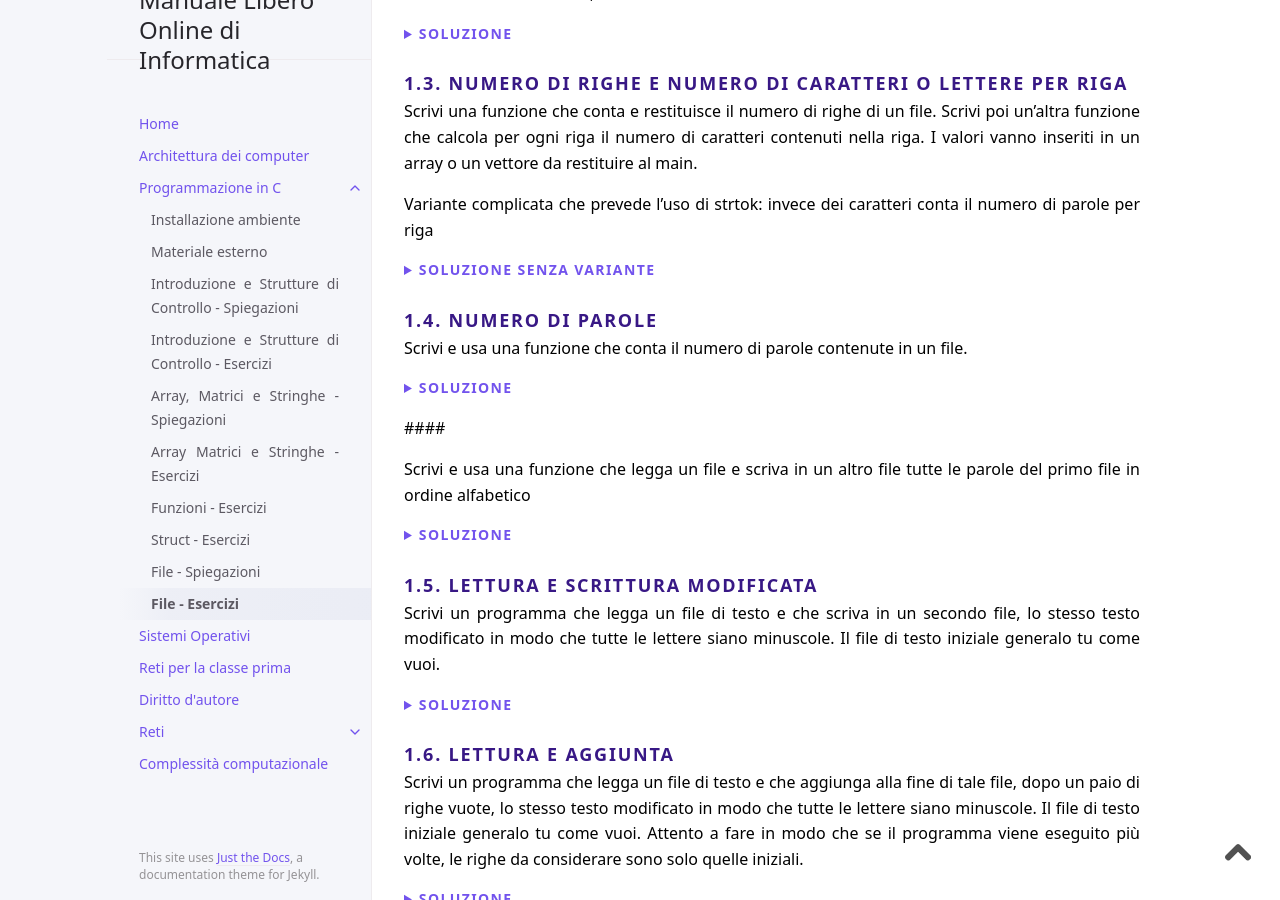
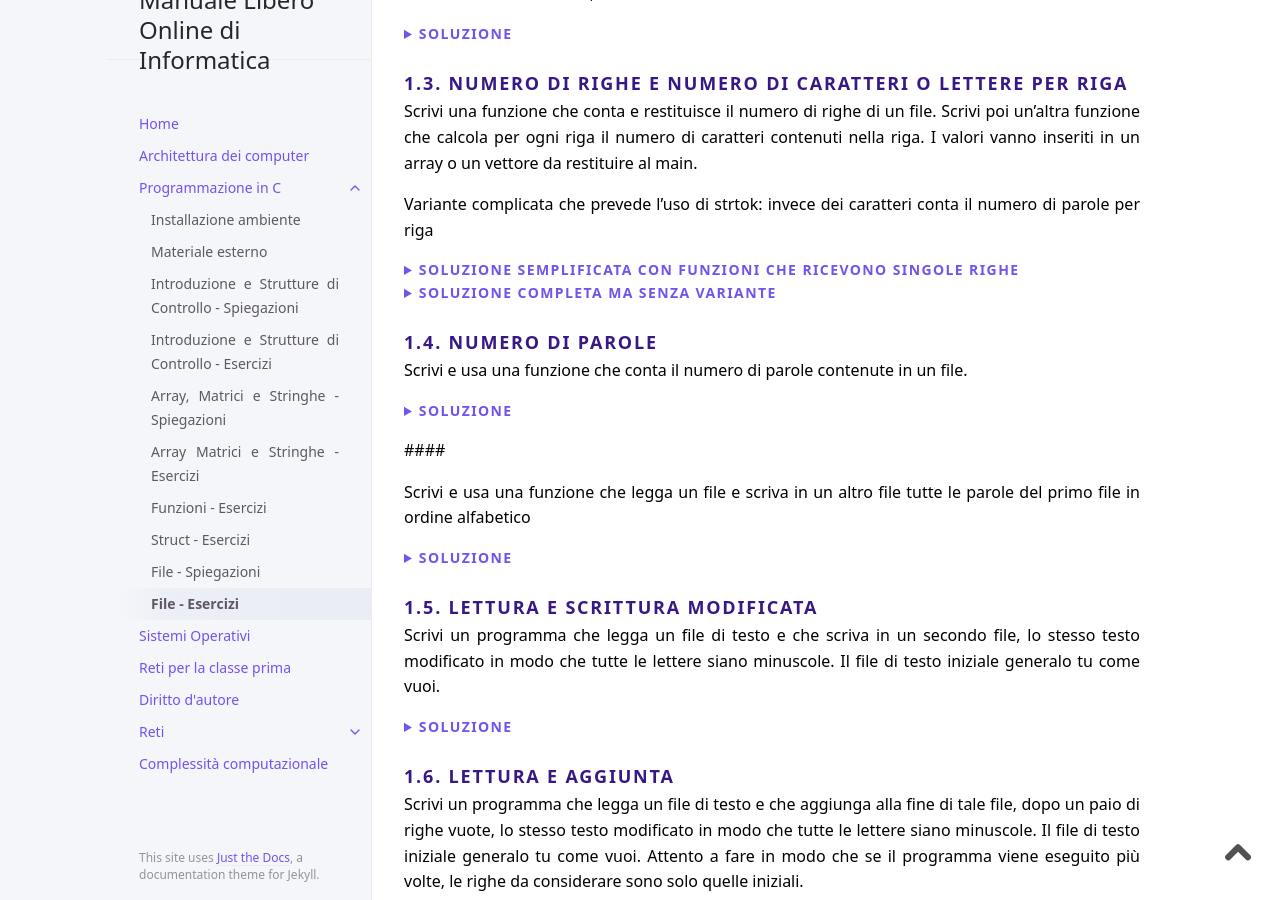
Before and after one commit to 4chi11e/manuale-libero-online-di-informatica, a Jekyll site: the page built from docs/C/12 - file - esercizi.md, in a window 1280 px wide and 900 px high, scrolled down 1162 px. Built offline with Jekyll 4.4.1, drawn with Linux system fonts in a browser that asks for light colours; some of the changed lines change nothing that is shown.

Commit message:
file - esercizi - 1-3 soluzioni

````diff
--- a/docs/C/12 - file - esercizi.md
+++ b/docs/C/12 - file - esercizi.md
@@ -122,7 +122,7 @@
 
 <details markdown="block">
   <summary class="soluzione-toggler">
-    Soluzione senza variante
+    Soluzione semplificata con funzioni che ricevono singole righe
   </summary>
   {: .text-delta }
 
@@ -163,6 +163,119 @@
     }
 
     fclose(fp);
+}
+```
+
+</details>
+
+<details markdown="block">
+  <summary class="soluzione-toggler">
+    Soluzione completa ma senza variante
+  </summary>
+  {: .text-delta }
+
+```c
+#include <stdio.h>
+#include <string.h>
+
+int contarighe(char nomefile[]) {
+    FILE *fp;
+    char riga[100];
+    int ris = 0;
+
+    fp = fopen(nomefile, "r");
+    if (fp == NULL) {
+        printf("%s non trovato.", nomefile);
+        return 1;
+    }
+
+    while(!feof(fp)) {
+        fgets(riga, 100, fp);
+        printf("%s", riga);
+        ris++;
+    }
+
+    fclose(fp);
+    return ris;
+}
+
+void caratteriPerRiga(char nomefile[], int ris[], int *nrighe, int maxrighe) {
+    FILE *fp;
+    char riga[100];
+
+
+    fp = fopen(nomefile, "r");
+    if (fp == NULL) {
+        printf("%s non trovato.", nomefile);
+        return;
+    }
+
+    *nrighe = 0;
+    while(!feof(fp) && *nrighe < maxrighe) {
+        fgets(riga, 100, fp);   // con fgets legge anche l'a capo \n
+
+        riga[strcspn(riga, "\n")] = 0;
+        // strcspn(riga, "\n") trova la posizione del carattere \n in riga,
+        // lo uso per sostituirlo con 0, il carattere di terminazione
+
+        // printf("%s", riga);
+        ris[*nrighe] = strlen(riga);
+        (*nrighe) += 1;
+    }
+
+    fclose(fp);
+}
+
+void letterePerRiga(char nomefile[], int ris[], int *nrighe, int maxrighe) {
+    FILE *fp;
+    char riga[100];
+    int i, nlettere;
+
+    fp = fopen(nomefile, "r");
+    if (fp == NULL) {
+        printf("%s non trovato.", nomefile);
+        return;
+    }
+
+    *nrighe = 0;
+    while(!feof(fp) && *nrighe < maxrighe) {
+        fgets(riga, 100, fp);   // con fgets legge anche l'a capo \n
+
+        nlettere = 0;
+        for (i = 0; riga[i] != 0; i++) {
+            if ((riga[i] >= 'a' && riga[i] <= 'z') || (riga[i] >= 'A' && riga[i] <= 'Z')) {
+                nlettere++;
+            }
+        }
+        ris[*nrighe] = nlettere;
+        (*nrighe) += 1;
+    }
+
+    fclose(fp);
+}
+
+
+
+int main() {
+    char nomefile[] = "1-3.txt";
+    int ncar[1000];
+    int nlet[1000];
+    int n = 1000;
+    int nrighe;
+
+    printf("Il file %s contiene %d righe.\n\n", nomefile, contarighe(nomefile));
+
+    caratteriPerRiga(nomefile, ncar, &nrighe, n);
+    printf("Caratteri per riga:\n");
+    for (int i = 0; i < nrighe; i++) {
+        printf("%d ", ncar[i]);
+    }
+
+    letterePerRiga(nomefile, nlet, &nrighe, n);
+    printf("\n\nLettere per riga:\n");
+    for (int i = 0; i < nrighe; i++) {
+        printf("%d ", nlet[i]);
+    }
 }
 ```
 
````
